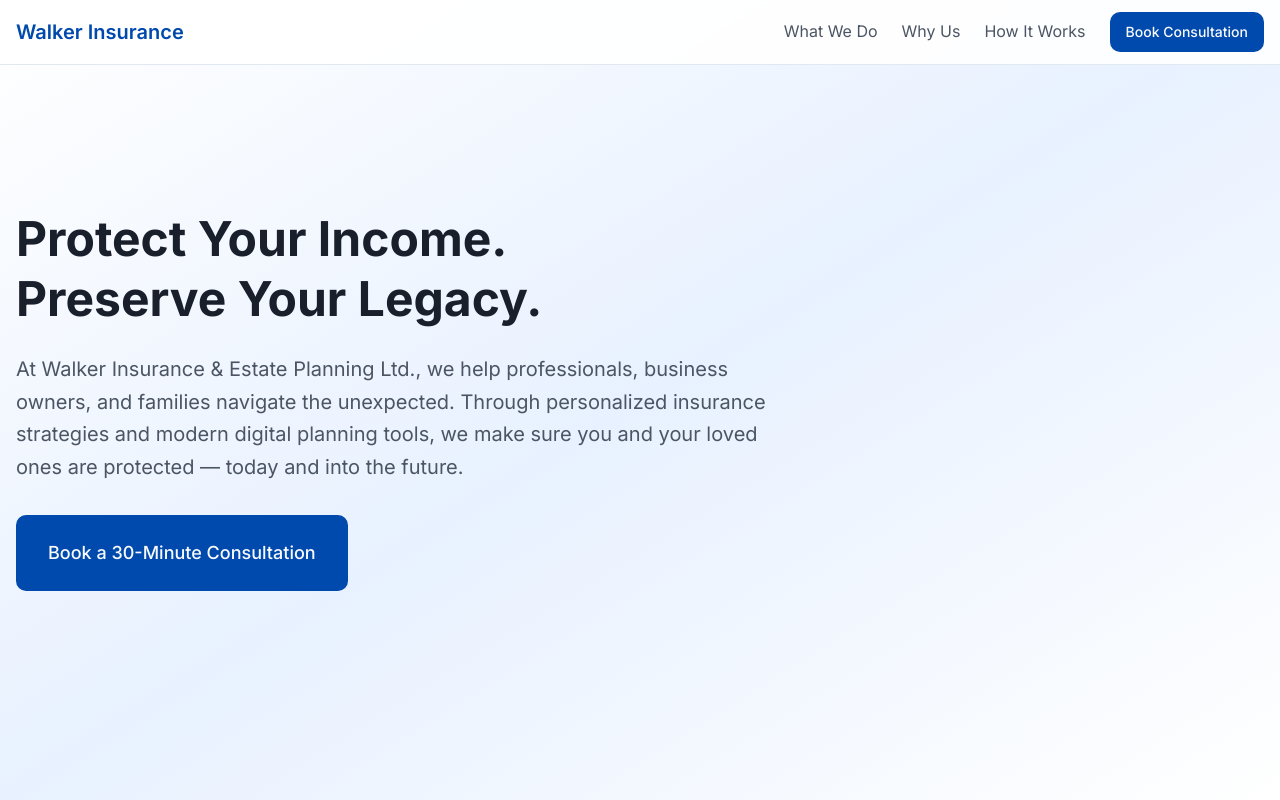
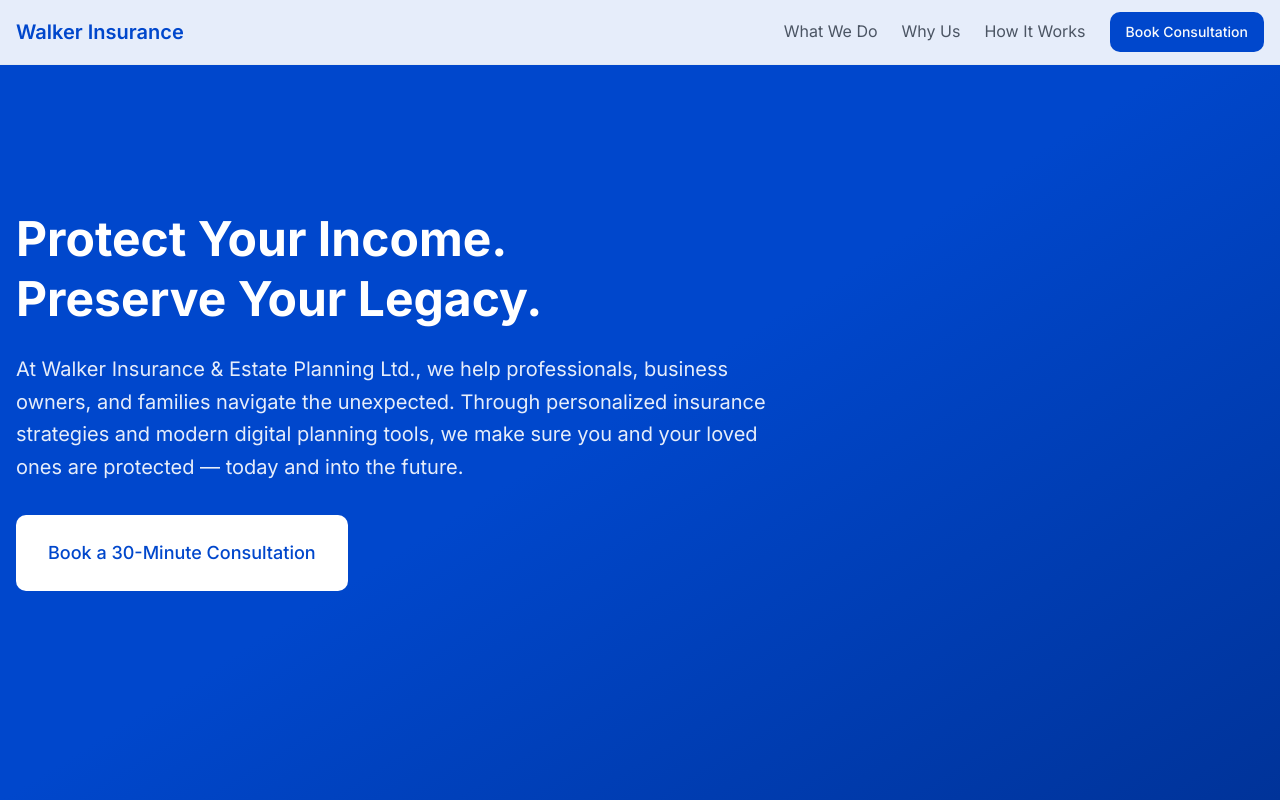
Before and after one commit to Afshaansari-jpg/home-page-1, a React (Vite) app: page / in a window 1280 px wide. Shown: the top 800 px of the page. Built offline with nearby package versions, Linux system fonts and the light colour scheme.

Commit message:
Refactor: Update color scheme
Update the color scheme based on the provided code.

```diff
--- a/src/components/Footer.tsx
+++ b/src/components/Footer.tsx
@@ -1,7 +1,6 @@
-
 export const Footer = () => {
   return (
-    <footer className="bg-[#2B3A67] text-white py-12">
+    <footer className="bg-[#0047CC] text-white py-12">
       <div className="container mx-auto px-4">
         <div className="grid md:grid-cols-3 gap-8">
           <div>
--- a/src/components/Hero.tsx
+++ b/src/components/Hero.tsx
@@ -3,18 +3,18 @@ import { Button } from "@/components/ui/button";
 
 export const Hero = () => {
   return (
-    <div className="min-h-screen flex items-center py-20 bg-gradient-to-br from-white via-[#E8F1FF] to-white">
+    <div className="min-h-screen flex items-center py-20 bg-gradient-to-br from-[#0047CC] via-[#0047CC] to-[#003399]">
       <div className="container mx-auto px-4">
         <div className="max-w-3xl">
-          <h1 className="text-5xl font-bold text-[#1A1F2C] leading-tight mb-6">
+          <h1 className="text-5xl font-bold text-white leading-tight mb-6">
             Protect Your Income.
             <br />
             Preserve Your Legacy.
           </h1>
-          <p className="text-xl text-gray-600 mb-8 leading-relaxed">
+          <p className="text-xl text-white/90 mb-8 leading-relaxed">
             At Walker Insurance & Estate Planning Ltd., we help professionals, business owners, and families navigate the unexpected. Through personalized insurance strategies and modern digital planning tools, we make sure you and your loved ones are protected — today and into the future.
           </p>
-          <Button className="bg-[#004AAD] hover:bg-[#003988] text-lg px-8 py-6 h-auto">
+          <Button className="bg-white text-[#0047CC] hover:bg-gray-100 text-lg px-8 py-6 h-auto">
             Book a 30-Minute Consultation
           </Button>
         </div>
--- a/src/components/Navbar.tsx
+++ b/src/components/Navbar.tsx
@@ -5,12 +5,12 @@ export const Navbar = () => {
   return (
     <nav className="fixed w-full bg-white/90 backdrop-blur-sm z-50 border-b">
       <div className="container mx-auto px-4 h-16 flex items-center justify-between">
-        <div className="font-semibold text-xl text-[#004AAD]">Walker Insurance</div>
+        <div className="font-semibold text-xl text-[#0047CC]">Walker Insurance</div>
         <div className="space-x-6">
-          <a href="#what-we-do" className="text-gray-600 hover:text-[#004AAD] transition-colors">What We Do</a>
-          <a href="#why-us" className="text-gray-600 hover:text-[#004AAD] transition-colors">Why Us</a>
-          <a href="#how-it-works" className="text-gray-600 hover:text-[#004AAD] transition-colors">How It Works</a>
-          <Button variant="default" className="bg-[#004AAD] hover:bg-[#003988]">
+          <a href="#what-we-do" className="text-gray-600 hover:text-[#0047CC] transition-colors">What We Do</a>
+          <a href="#why-us" className="text-gray-600 hover:text-[#0047CC] transition-colors">Why Us</a>
+          <a href="#how-it-works" className="text-gray-600 hover:text-[#0047CC] transition-colors">How It Works</a>
+          <Button variant="default" className="bg-[#0047CC] hover:bg-[#003399]">
             Book Consultation
           </Button>
         </div>
--- a/src/index.css
+++ b/src/index.css
@@ -15,7 +15,7 @@ html {
     --card-foreground: 222.2 84% 4.9%;
     --popover: 0 0% 100%;
     --popover-foreground: 222.2 84% 4.9%;
-    --primary: 222.2 47.4% 11.2%;
+    --primary: 217 100% 40%;
     --primary-foreground: 210 40% 98%;
     --secondary: 210 40% 96.1%;
     --secondary-foreground: 222.2 47.4% 11.2%;
```
